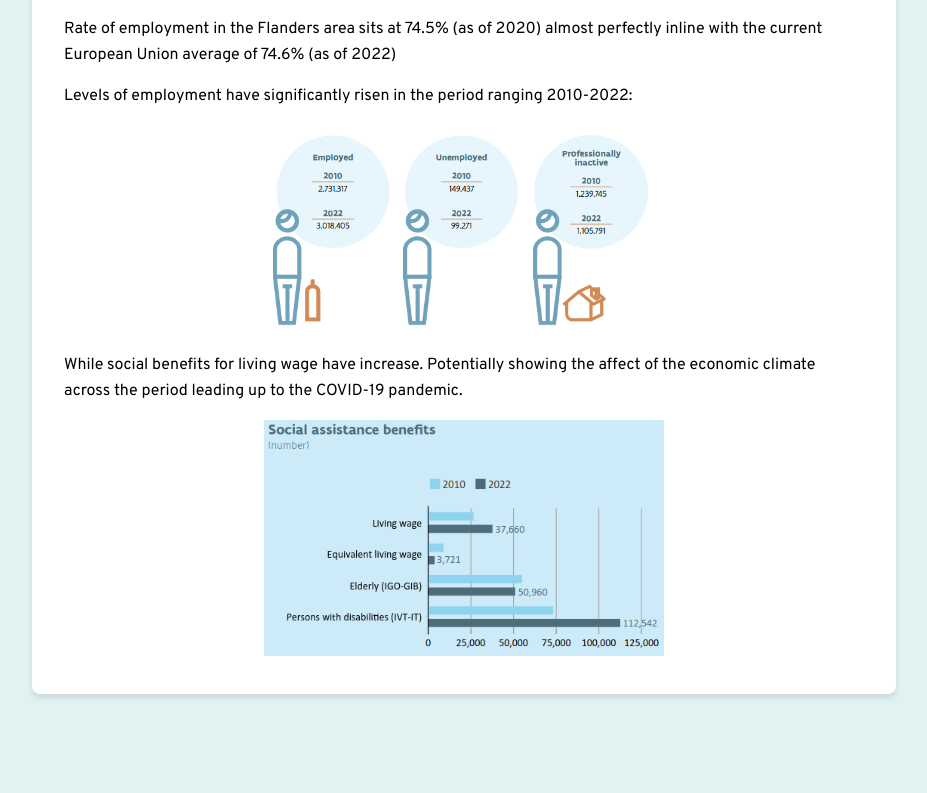
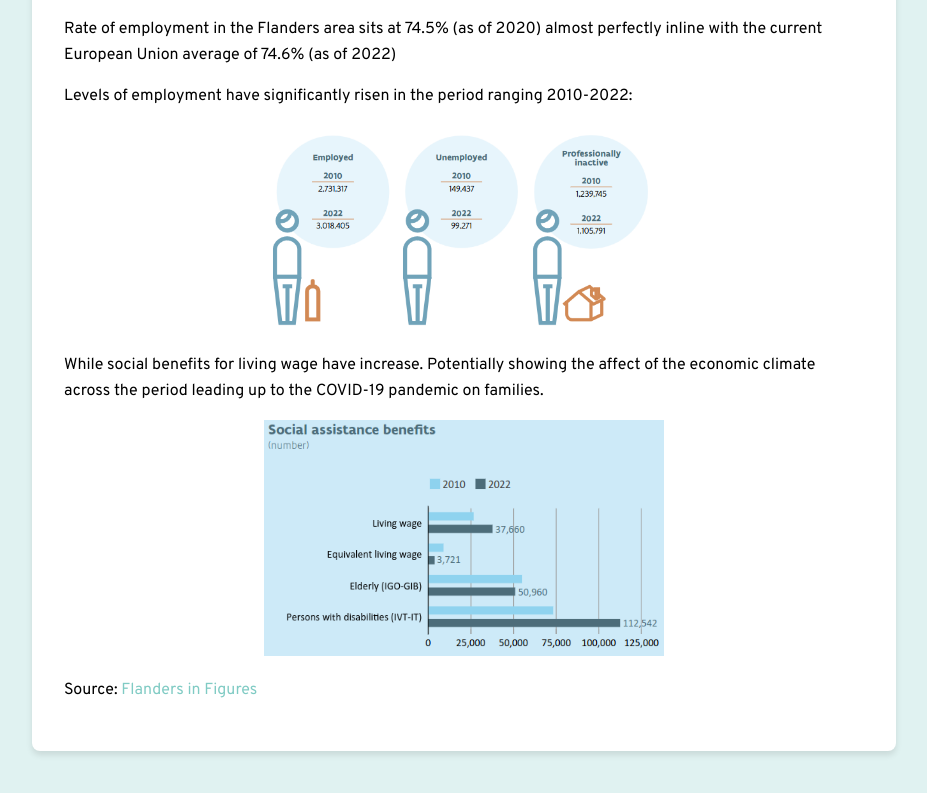
Before and after one commit to RDMillen/ree, a plain HTML site: page index.html in a window 1280 px wide. Shown: the part 2603-3396 px from the top of the page, without its empty margins (176-1103 px from the left). Before the commit the page ends 3345 px from the top, so only its background shows below. Drawn offline with Linux system fonts and the light colour scheme.

Commit message:
Added source reference.

```diff
--- a/index.html
+++ b/index.html
@@ -76,11 +76,11 @@
         <img src="images/employmentposition.png">
       </div>
 
-      <p>While social benefits for living wage have increase. Potentially showing the affect of the economic climate across the period leading up to the COVID-19 pandemic.</p>
+      <p>While social benefits for living wage have increase. Potentially showing the affect of the economic climate across the period leading up to the COVID-19 pandemic on families.</p>
       <div class="centerimage">
         <img src="images/benefitsinplace.png"">
       </div>
-
+      <p>Source: <a href="https://publicaties.vlaanderen.be/view-file/59257" target="_blank">Flanders in Figures</a></p>
     </div>
 
   </div>
```
